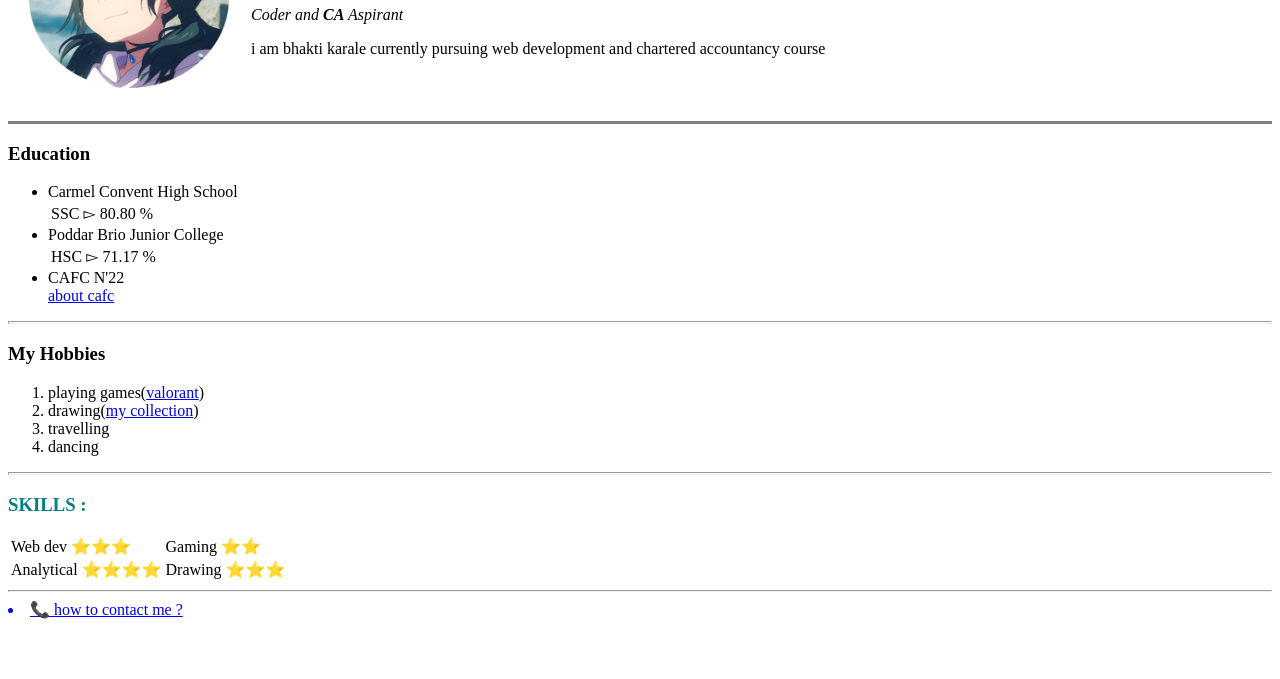
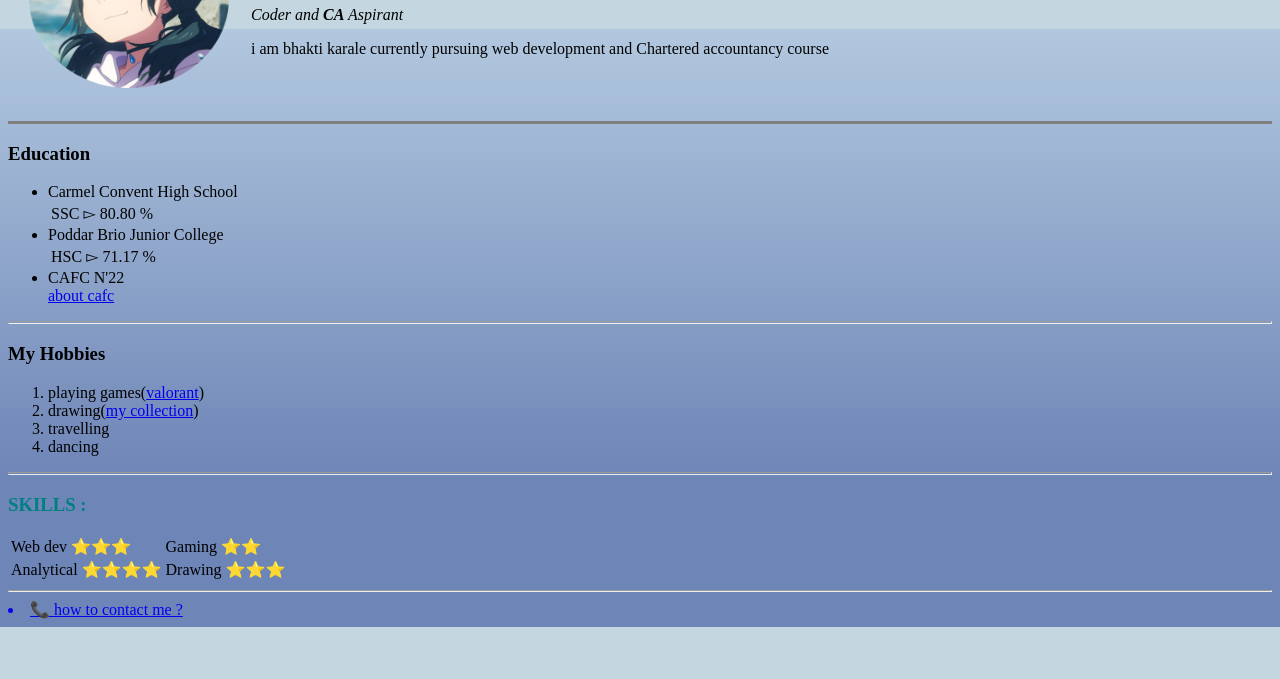
Before and after one commit to itkahb315/HTML-Personal-site, a plain HTML site: page index.html in a window 1280 px wide. Shown: the part 121-800 px from the top of the page. Drawn offline with Linux system fonts and the light colour scheme.

Commit message:
color bg

```diff
--- a/index.html
+++ b/index.html
@@ -3,11 +3,12 @@
 
 <head>
   <meta charset="utf-8">
-  <title>
-    Bhakti's Personal Site</title>
+  <title>Bhakti's Personal Site</title>
 </head>
 
-<body>
+<body style="background: linear-gradient(#C4D7E0 20%,#B2C8DF 20%,#6E85B7 80%)">
+
+</body>
   <table cellspacing="20">
     <tr>
       <td> <img src="profile-modified.png" width="200" height="180" />
@@ -19,7 +20,7 @@
         <h1>Bhakti karale</h1>
         <p><em>Coder and <strong>CA</strong> Aspirant </em></p>
         <p>i am bhakti karale currently pursuing web
-          development and chartered accountancy course</p>
+          development and Chartered accountancy course</p>
       </td>
     </tr>
   </table>
```
